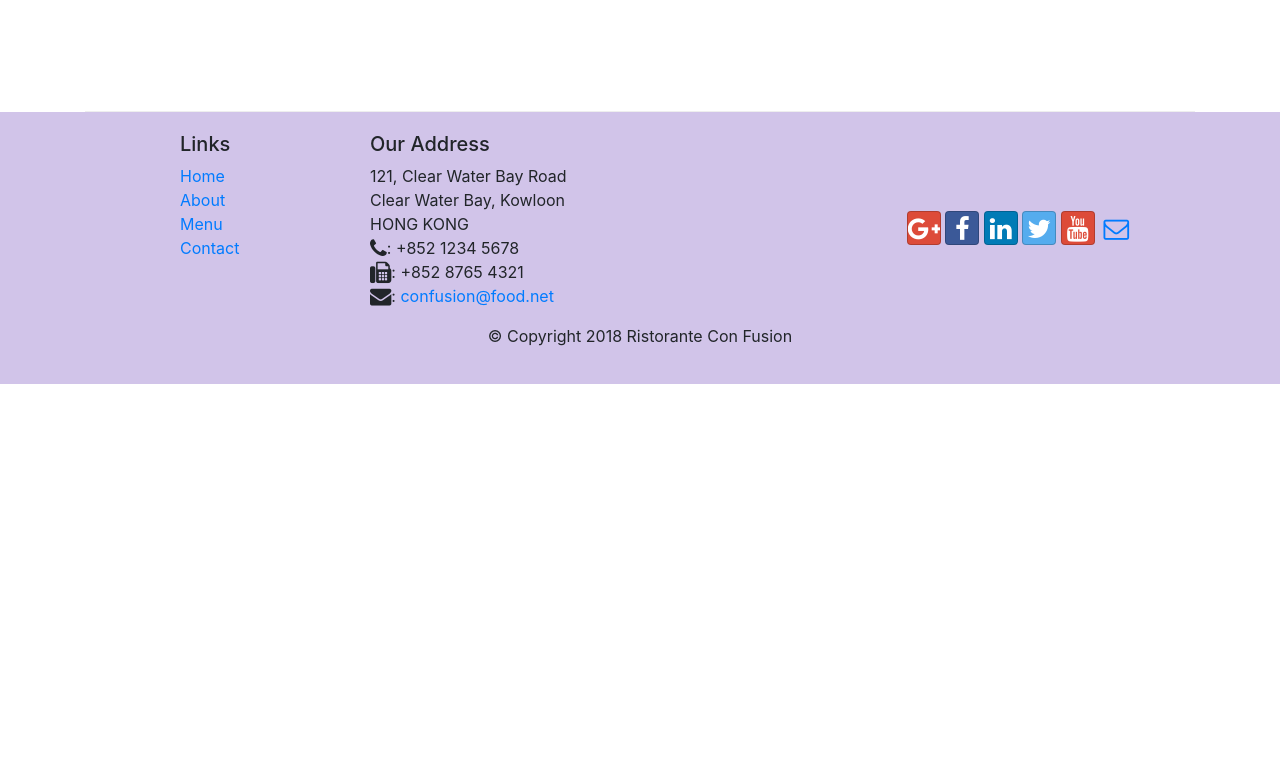
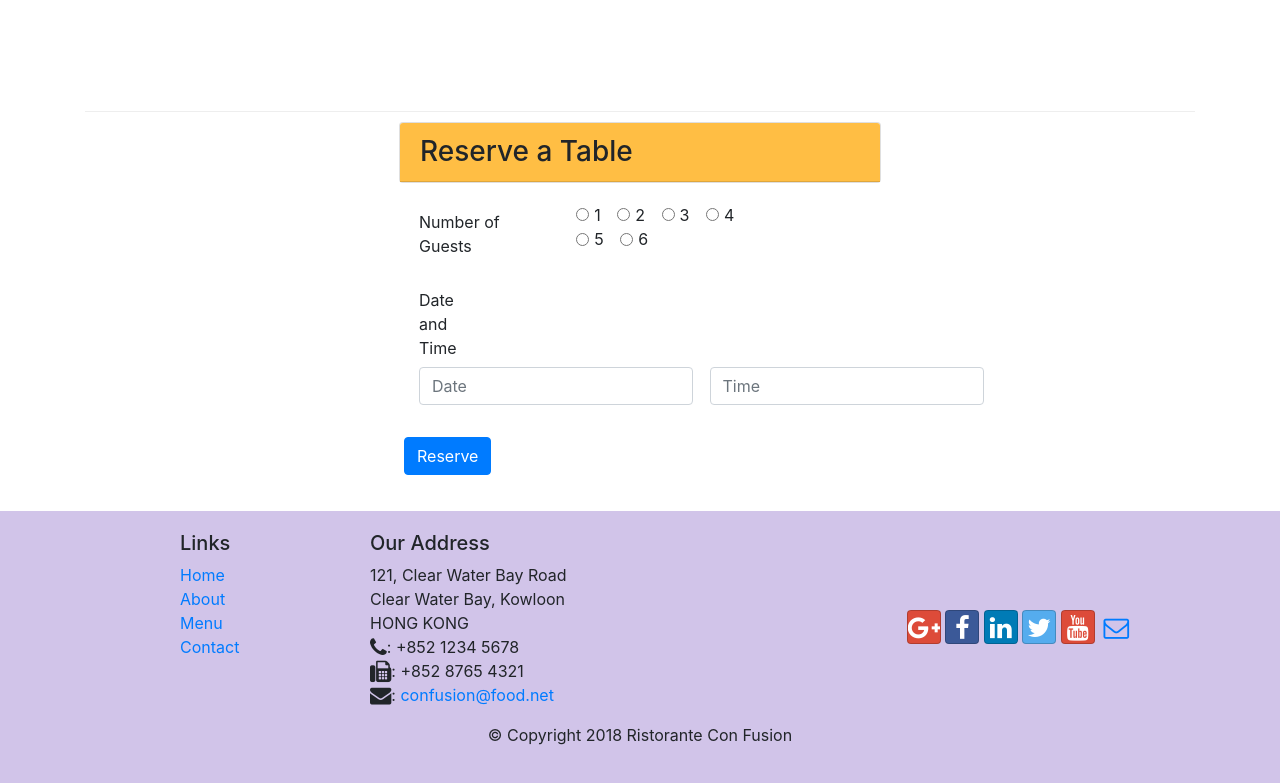
Before and after one commit to Priyanshu-official/Git-test, a website: page index.html in a window 1280 px wide. Shown: the part 1422-2205 px from the top of the page. Before the commit the page ends 1806 px from the top, so only its background shows below. Drawn offline with nearby package versions, Linux system fonts and the light colour scheme.

Commit message:
Assignment Week2

```diff
--- a/css/styles.css
+++ b/css/styles.css
@@ -33,3 +33,11 @@ body{
 .navbar-dark{
     background-color: #512DA8;
 }
+
+.Reserve{
+    width: 40%;
+    margin-top: 10px;
+}
+.head1{
+    background-color: rgb(255, 190, 68);
+}
--- a/index.html
+++ b/index.html
@@ -44,6 +44,12 @@
                 <div class="col-12 col-sm align-self-center">
                     <img src="./img/img/logo.png" alt="Logo" class="img-fluid">
                 </div>
+                <!-- Task 3 for Week 2 -->
+                <div class="col-12 col-sm align-self-center">
+                    <a href="#Reserve Table">
+                    <button type="submit" class="head1 btn">Reserve Table</button>
+                    </a>
+                </div>
             </div>
         </div>
     </header>
@@ -57,21 +63,26 @@
                 <div class="media">
                     <img src="./img/img/uthappizza.png" alt="pizza" class="d-flex mr-3 img-thumbnail align-item-center">
                     <div class="media-body">
-                        <h2 class="mt-0">Uthappizza <span class="badge badge-danger">HOT</span><span class="badge badge-pill badge-secondary">$5.99</span> </h2>
+                        <h2 class="mt-0">Uthappizza <span class="badge badge-danger">HOT</span><span class="badge ml-2 badge-pill badge-secondary">$5.99</span> </h2>
                         <p>A unique combination of Indian Uthappam (pancake) and Italian pizza, topped with Cerignola olives, ripe vine cherry tomatoes, Vidalia onion, Guntur chillies and Buffalo Paneer.</p>
                     </div>
                 </div>
             </div>
         </div>
 
-
+<!-- Task 2 for week 2 -->
         <div class="row row-content align-items-center">
             <div class="col-12 col-sm-4 col-md-3">
                 <h3>This Month's Promotions</h3>
             </div>
-            <div  class="col col-sm col-md">
-                <h2>Weekend Grand Buffet</h2>
-                <p>Featuring mouthwatering combinations with a choice of five different salads, six enticing appetizers, six main entrees and five choicest desserts. Free flowing bubbly and soft drinks. All for just $19.99 per person </p>
+            <div  class="col col-sm col-md order-sm-last">
+                <div class="media">
+                    <div class="media-body">
+                        <h2 class="mt-0">Weekend Grand Buffet <span class="badge badge-danger">New</span></h2>
+                        <p>Featuring mouthwatering combinations with a choice of five different salads, six enticing appetizers, six main entrees and five choicest desserts. Free flowing bubbly and soft drinks. All for just $19.99 per person </p>
+                    </div>
+                    <img src="./img/img/buffet.png" alt="" class="d-flex mr-3 img-thumbnail align-items-center">
+                </div>
             </div>
         </div>
 
@@ -91,6 +102,62 @@
             </div>
         </div>
     </div>
+
+    <!-- Task 1 for Week 2 -->
+    <section id="Reserve Table">
+            <div class="Reserve container">
+                <div class="card">
+                    <h3 class="head1 card-header">Reserve a Table</h3>
+                </div>
+                <div class="card-body">
+                    <form action="">
+                        <div class="form-group row">
+                            <label for="staticEmail" class="col-sm-4 col-form-label">Number of Guests</label>
+                          <div class="col-sm-6">
+                                <div class="form-check form-check-inline">
+                                    <input type="radio" class="form-check-input"  name="inlineRadioOptions" id="inlineRadio1" value="option1">
+                                    <label class="form-check-label" for="inlineRadio1">1</label>
+                                </div>
+                                <div class="form-check form-check-inline">
+                                    <input type="radio" class="form-check-input"  name="inlineRadioOptions" id="inlineRadio2" value="option2">
+                                    <label class="form-check-label" for="inlineRadio2">2</label>
+                                </div>
+                                    <div class="form-check form-check-inline">
+                                    <input type="radio" class="form-check-input"  name="inlineRadioOptions" id="inlineRadio3" value="option3">
+                                    <label class="form-check-label" for="inlineRadio3">3</label>
+                                </div>
+                                <div class="form-check form-check-inline">
+                                    <input type="radio" class="form-check-input"  name="inlineRadioOptions" id="inlineRadio4" value="option4">
+                                    <label class="form-check-label" for="inlineRadio4">4</label>
+                                </div>
+                                <div class="form-check form-check-inline">
+                                   <input type="radio" class="form-check-input"  name="inlineRadioOptions" id="inlineRadio5" value="option5">
+                                   <label class="form-check-label" for="inlineRadio5">5</label>
+                                </div>
+                               <div class="form-check form-check-inline">
+                                  <input type="radio" class="form-check-input"  name="inlineRadioOptions" id="inlineRadio6" value="option6">
+                                  <label class="form-check-label" for="inlineRadio6">6</label>
+                                </div>
+                            </div>
+                        </div>
+                        <div class="form-group row">
+                            <label for="staticEmail" class="col-sm-2 col-form-label">Date and Time</label>
+                          <div class="col-auto">
+                                <div class=" form-check-inline">
+                                    <input type="text" class="form-control mb-2" id="inlineFormInput" placeholder="Date">
+                                </div>
+                                <div class="form-check form-check-inline">
+                                    <input type="text" class="form-control mb-2" id="inlineFormInput" placeholder="Time">
+                                </div>
+                                <div class="row mt-4">
+                                    <button type="submit" class="btn btn-primary">Reserve</button>
+                                </div>
+                    </form>
+                </div>
+            </div>
+        </div>
+    </section>
+
 
     <footer class="footer">
         <div class="container">
```
